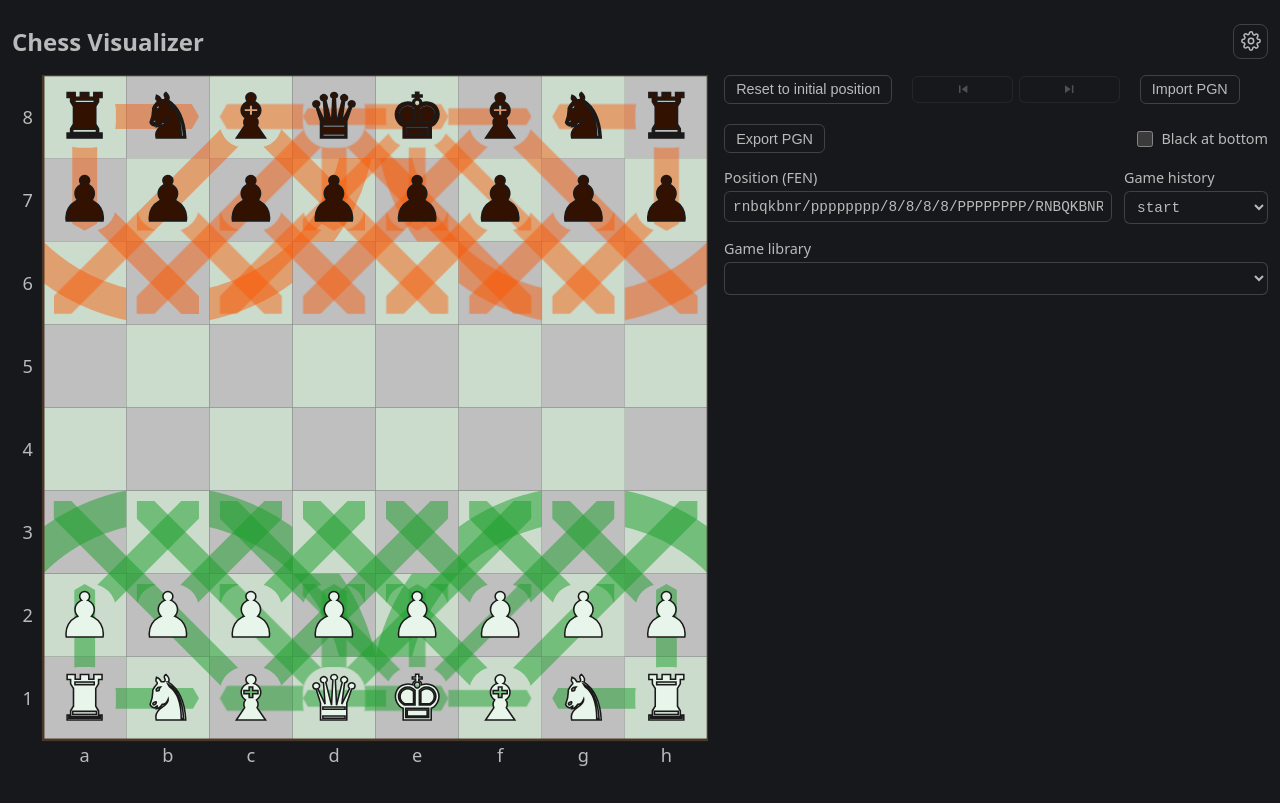
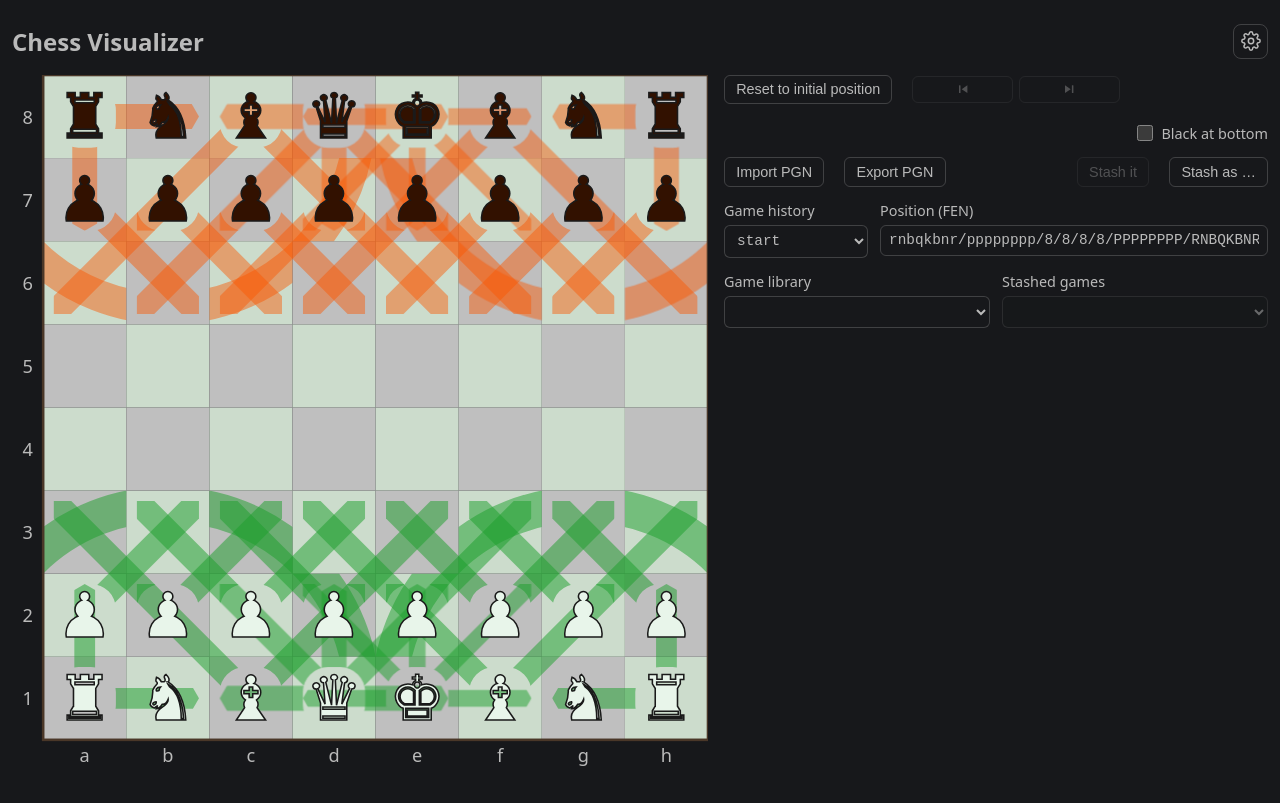
Before and after one commit to ivan-veselovsky/chess-visualizer, a React (Vite) app: page / in a window 1280 px wide. Built offline with nearby package versions, Linux system fonts and the light colour scheme.

Commit message:
game stashing added.

```diff
--- a/src/app/App.tsx
+++ b/src/app/App.tsx
@@ -16,6 +16,11 @@ import {
 import { applyMove } from "../chess/moves";
 import { parsePgn, toPgn } from "../chess/pgn";
 import type { LibraryGame } from "../chess/gameLibrary";
+import {
+  stashGame,
+  stashedGame,
+  type GameStash,
+} from "../chess/stash";
 import { parseFen } from "../chess/position";
 import Board from "../visualization/Board";
 import GameLibrary from "./GameLibrary";
@@ -25,6 +30,8 @@ import StepIcon from "./StepIcon";
 import OptionsPanel from "./OptionsPanel";
 import PgnDialog from "./PgnDialog";
 import PgnExportDialog from "./PgnExportDialog";
+import StashDialog from "./StashDialog";
+import StashedGames from "./StashedGames";
 import ToggleField from "./ToggleField";
 import type { Options } from "./options";
 import { DEFAULT_OPTIONS } from "./presets";
@@ -42,6 +49,14 @@ export default function App() {
   const [libraryGame, setLibraryGame] = useState<string | null>(null);
   const [libraryGameError, setLibraryGameError] = useState<string | null>(null);
   const [pgnExportOpen, setPgnExportOpen] = useState(false);
+  /*
+    Games put aside for the session, and the name the one on the board goes by.
+    The name is what "Stash it" writes back over; until the game has been given
+    one there is nothing to write to, which is what disables that button.
+  */
+  const [stash, setStash] = useState<GameStash>([]);
+  const [stashName, setStashName] = useState<string | null>(null);
+  const [stashDialogOpen, setStashDialogOpen] = useState(false);
 
   /**
    * Replaces the history with a whole game, positioned at its start so it can
@@ -57,6 +72,7 @@ export default function App() {
     setHistory(loaded);
     setFen(currentPosition(loaded));
     setLibraryGame(null);
+    setStashName(null);
     return null;
   }
 
@@ -70,6 +86,28 @@ export default function App() {
     if (error === null) {
       setLibraryGame(game.id);
     }
+  }
+
+  /** Puts the game aside under the name it already goes by. */
+  function stashHere(name: string) {
+    setStash(stashGame(stash, name, history));
+    setStashName(name);
+  }
+
+  /**
+   * A game taken back out of the stash, restored as it was left — the same
+   * line, at the same position in it — and still going by the same name.
+   */
+  function loadStashedGame(name: string) {
+    const game = stashedGame(stash, name);
+    if (game === undefined) {
+      return;
+    }
+    setHistory(game.history);
+    setFen(currentPosition(game.history));
+    setStashName(name);
+    setLibraryGame(null);
+    setLibraryGameError(null);
   }
 
   /**
@@ -91,6 +129,7 @@ export default function App() {
     setHistory(startHistory(next));
     setLibraryGame(null);
     setLibraryGameError(null);
+    setStashName(null);
   }
 
   /**
@@ -219,6 +258,21 @@ export default function App() {
             >
               <StepIcon direction="next" />
             </button>
+            <ToggleField
+              id="flip-board"
+              label="Black at bottom"
+              checked={options.orientation === "black"}
+              onChange={(flipped) =>
+                setOptions({
+                  ...options,
+                  orientation: flipped ? "black" : "white",
+                })
+              }
+            />
+          </div>
+
+          {/* Second row: what a whole game can be done with. */}
+          <div className="board-controls">
             <button
               type="button"
               className="reset-button"
@@ -235,17 +289,34 @@ export default function App() {
             >
               Export PGN
             </button>
-            <ToggleField
-              id="flip-board"
-              label="Black at bottom"
-              checked={options.orientation === "black"}
-              onChange={(flipped) =>
-                setOptions({
-                  ...options,
-                  orientation: flipped ? "black" : "white",
-                })
+            {/* Put aside at the right, away from the two that move PGN about. */}
+            <div className="stash-actions">
+              <button
+                type="button"
+                className="reset-button"
+                disabled={stashName === null}
+                title={
+                  stashName === null
+                    ? "Stash as \u2026 first, to give the game a name"
+                    : `Put this game back under \u201c${stashName}\u201d`
                 }
-            />
+                onClick={() => {
+                  if (stashName !== null) {
+                    stashHere(stashName);
+                  }
+                }}
+              >
+                Stash it
+              </button>
+              <button
+                type="button"
+                className="reset-button"
+                title="Put this game aside under a name"
+                onClick={() => setStashDialogOpen(true)}
+              >
+                Stash as {"\u2026"}
+              </button>
+            </div>
           </div>
 
           <FenField
@@ -261,11 +332,18 @@ export default function App() {
             }}
           />
 
+          <div className="library-row">
             <GameLibrary
               value={libraryGame}
               error={libraryGameError}
               onSelect={loadLibraryGame}
             />
+            <StashedGames
+              stash={stash}
+              value={stashName}
+              onSelect={loadStashedGame}
+            />
+          </div>
 
           {optionsOpen && (
             <OptionsPanel
@@ -283,10 +361,18 @@ export default function App() {
         onClose={() => setPgnOpen(false)}
       />
 
+      <StashDialog
+        open={stashDialogOpen}
+        taken={stash.map((game) => game.name)}
+        initialName={stashName}
+        onSubmit={stashHere}
+        onClose={() => setStashDialogOpen(false)}
+      />
+
       <PgnExportDialog
         open={pgnExportOpen}
         // Only written when it is about to be shown.
-        pgn={pgnExportOpen ? toPgn(history) : null}
+        pgn={pgnExportOpen ? toPgn(history, stashName) : null}
         onClose={() => setPgnExportOpen(false)}
       />
     </main>
--- a/src/app/FenField.tsx
+++ b/src/app/FenField.tsx
@@ -13,8 +13,8 @@ interface FenFieldProps {
 }
 
 /**
- * The position, as an editable FEN, beside the list of positions reached so
- * far. The board follows every keystroke that parses; one that does not is
+ * The list of positions reached so far, beside the current one as an editable
+ * FEN. The board follows every keystroke that parses; one that does not is
  * reported here and leaves the board alone.
  */
 export default function FenField({
@@ -29,24 +29,6 @@ export default function FenField({
     <div className="fen-field">
       {/* Two labelled columns, each control starting under its own label. */}
       <div className="fen-field-inputs">
-        <div className="fen-column">
-          <label htmlFor="fen">Position (FEN)</label>
-          <input
-            id="fen"
-            type="text"
-            className={
-              error === null ? "fen-input" : "fen-input fen-input-invalid"
-            }
-            value={value}
-            spellCheck={false}
-            autoComplete="off"
-            autoCapitalize="off"
-            aria-invalid={error !== null}
-            aria-describedby={error === null ? undefined : "fen-error"}
-            onChange={(event) => onChange(event.target.value)}
-          />
-        </div>
-
         <div className="history-column">
           <label htmlFor="game-history">Game history</label>
           {/*
@@ -71,6 +53,24 @@ export default function FenField({
             ))}
           </select>
         </div>
+
+        <div className="fen-column">
+          <label htmlFor="fen">Position (FEN)</label>
+          <input
+            id="fen"
+            type="text"
+            className={
+              error === null ? "fen-input" : "fen-input fen-input-invalid"
+            }
+            value={value}
+            spellCheck={false}
+            autoComplete="off"
+            autoCapitalize="off"
+            aria-invalid={error !== null}
+            aria-describedby={error === null ? undefined : "fen-error"}
+            onChange={(event) => onChange(event.target.value)}
+          />
+        </div>
       </div>
 
       {error !== null && (
--- a/src/app/GameLibrary.tsx
+++ b/src/app/GameLibrary.tsx
@@ -25,7 +25,7 @@ export default function GameLibrary({
       <label htmlFor="library-game">Game library</label>
       <select
         id="library-game"
-        className="game-library-select"
+        className="game-select"
         value={value ?? ""}
         onChange={(event) => {
           const game = GAME_LIBRARY.find(
--- /dev/null
+++ b/src/app/StashDialog.tsx
@@ -0,0 +1,108 @@
+import { useEffect, useRef, useState } from "react";
+
+interface StashDialogProps {
+  open: boolean;
+  /** Names already in the stash, so a clash is caught before it overwrites. */
+  taken: string[];
+  /** What the game already goes by, offered as the starting point. */
+  initialName?: string | null;
+  onSubmit: (name: string) => void;
+  onClose: () => void;
+}
+
+/**
+ * Asks what to call the game being put aside.
+ *
+ * A name already in the stash is not refused — replacing is the point of
+ * stashing again — but it is not silent either: the first press turns into a
+ * question, and the second answers it. Editing the name takes the question
+ * back, so a name typed after the warning is checked on its own terms.
+ */
+export default function StashDialog({
+  open,
+  taken,
+  initialName = null,
+  onSubmit,
+  onClose,
+}: StashDialogProps) {
+  const dialog = useRef<HTMLDialogElement>(null);
+  const [name, setName] = useState("");
+  const [error, setError] = useState<string | null>(null);
+  const [replacing, setReplacing] = useState(false);
+
+  useEffect(() => {
+    const element = dialog.current;
+    if (element === null) {
+      return;
+    }
+    if (open && !element.open) {
+      setName(initialName ?? "");
+      setError(null);
+      setReplacing(false);
+      element.showModal();
+    } else if (!open && element.open) {
+      element.close();
+    }
+  }, [open, initialName]);
+
+  const trimmed = name.trim();
+
+  function stash() {
+    if (trimmed === "") {
+      setError("Give the game a name.");
+      return;
+    }
+    if (!replacing && taken.includes(trimmed)) {
+      setReplacing(true);
+      return;
+    }
+    onSubmit(trimmed);
+    onClose();
+  }
+
+  return (
+    // onClose also fires for Escape and the backdrop, keeping the flag in step.
+    <dialog ref={dialog} className="pgn-dialog stash-dialog" onClose={onClose}>
+      <label htmlFor="stash-name">Stash the game as</label>
+      <input
+        id="stash-name"
+        type="text"
+        className="fen-input"
+        value={name}
+        spellCheck={false}
+        autoComplete="off"
+        autoFocus
+        placeholder="A name to find it by"
+        onChange={(event) => {
+          setName(event.target.value);
+          setError(null);
+          setReplacing(false);
+        }}
+        onKeyDown={(event) => {
+          if (event.key === "Enter") {
+            event.preventDefault();
+            stash();
+          }
+        }}
+      />
+      {error !== null && (
+        <p className="pgn-error" role="alert">
+          {error}
+        </p>
+      )}
+      {replacing && (
+        <p className="pgn-error" role="alert">
+          “{trimmed}” is already stashed. Replace it?
+        </p>
+      )}
+      <div className="pgn-dialog-actions">
+        <button type="button" className="reset-button" onClick={onClose}>
+          Cancel
+        </button>
+        <button type="button" className="reset-button" onClick={stash}>
+          {replacing ? "Replace" : "Stash"}
+        </button>
+      </div>
+    </dialog>
+  );
+}
--- /dev/null
+++ b/src/app/StashedGames.tsx
@@ -0,0 +1,48 @@
+import type { GameStash } from "../chess/stash";
+
+interface StashedGamesProps {
+  stash: GameStash;
+  /** Which stashed game the board is on, or null when it is on anything else. */
+  value: string | null;
+  onSelect: (name: string) => void;
+}
+
+/**
+ * Brings a game back from the stash, exactly as it was put there.
+ *
+ * The list names the game being looked at for as long as the board stays with
+ * it, which is also what makes "Stash it" able to write back over it.
+ */
+export default function StashedGames({
+  stash,
+  value,
+  onSelect,
+}: StashedGamesProps) {
+  const empty = stash.length === 0;
+
+  return (
+    <div className="stashed-games">
+      <label htmlFor="stashed-game">Stashed games</label>
+      <select
+        id="stashed-game"
+        className="game-select"
+        value={value ?? ""}
+        disabled={empty}
+        title={empty ? "Nothing stashed yet" : undefined}
+        onChange={(event) => {
+          if (event.target.value !== "") {
+            onSelect(event.target.value);
+          }
+        }}
+      >
+        {/* Selected whenever the board is on something not from the stash. */}
+        <option value=""></option>
+        {stash.map((game) => (
+          <option key={game.name} value={game.name}>
+            {game.name}
+          </option>
+        ))}
+      </select>
+    </div>
+  );
+}
--- a/src/chess/pgn.ts
+++ b/src/chess/pgn.ts
@@ -55,8 +55,14 @@ export function parsePgn(text: string): PgnImport {
  *
  * The entire line is written, not merely as far as the pointer: stepping back
  * to look at an earlier position does not unplay what followed.
+ *
+ * `event` names the game in the tag chess.js would otherwise fill with "?".
+ * Where a game is being kept under a name, that name is what it is called.
  */
-export function toPgn(history: PositionHistory): string | null {
+export function toPgn(
+  history: PositionHistory,
+  event: string | null = null
+): string | null {
   const line = [...history.entries].reverse();
   let game: Chess;
   try {
@@ -76,5 +82,9 @@ export function toPgn(history: PositionHistory): string | null {
     }
   }
 
+  if (event !== null && event !== "") {
+    game.setHeader("Event", event);
+  }
+
   return game.pgn({ maxWidth: 72, newline: "\n" });
 }
--- /dev/null
+++ b/src/chess/stash.ts
@@ -0,0 +1,47 @@
+import type { PositionHistory } from "./history";
+
+/**
+ * A game put aside under a name.
+ *
+ * The history is kept whole rather than as its PGN: a stash is somewhere to
+ * come back to, and coming back should return the line exactly as it stood,
+ * pointer included — which a trip through notation does not preserve.
+ */
+export interface StashedGame {
+  name: string;
+  history: PositionHistory;
+}
+
+/** Everything put aside so far, in the order each name was first used. */
+export type GameStash = StashedGame[];
+
+/** Whether a name is taken, which is what makes stashing under it a replacement. */
+export function isStashed(stash: GameStash, name: string): boolean {
+  return stash.some((game) => game.name === name);
+}
+
+export function stashedGame(
+  stash: GameStash,
+  name: string
+): StashedGame | undefined {
+  return stash.find((game) => game.name === name);
+}
+
+/**
+ * Puts a game aside under a name, replacing whatever was there.
+ *
+ * A replacement keeps its place in the list rather than moving to the end: the
+ * order is where things were left, and re-stashing the game being worked on is
+ * no reason to shuffle it past the others.
+ */
+export function stashGame(
+  stash: GameStash,
+  name: string,
+  history: PositionHistory
+): GameStash {
+  const game: StashedGame = { name, history };
+  const at = stash.findIndex((stashed) => stashed.name === name);
+  return at < 0
+    ? [...stash, game]
+    : stash.map((stashed, index) => (index === at ? game : stashed));
+}
--- a/src/styles.css
+++ b/src/styles.css
@@ -200,6 +200,17 @@ body {
   white-space: nowrap;
 }
 
+/*
+  Grouped and pushed right, the way the toggles are on the row above: the two
+  that move a game in and out of PGN stay at the left, and putting one aside
+  reads as a separate act rather than a third thing to do with a file.
+*/
+.stash-actions {
+  display: flex;
+  gap: 1.25rem;
+  margin-left: auto;
+}
+
 /* Wide targets rather than icon-sized ones; the arrow stays centred in them. */
 .step-button {
   display: inline-flex;
@@ -208,11 +219,6 @@ body {
   width: 7em;
   padding: 0.35rem 0.55rem;
   font-size: 1rem;
-}
-
-.step-button:disabled {
-  opacity: 0.35;
-  cursor: default;
 }
 
 /* The two arrows belong together; the row's gap would read as separating them. */
@@ -224,11 +230,25 @@ body {
   margin-bottom: 0;
 }
 
-.game-library {
+/* The two lists side by side, each taking half of what the column offers. */
+.library-row {
+  display: flex;
+  align-items: flex-start;
+  gap: 0.75rem;
+}
+
+.library-row > * {
+  flex: 1 1 0;
+  min-width: 0;
+}
+
+.game-library,
+.stashed-games {
   width: 100%;
 }
 
-.game-library > label {
+.game-library > label,
+.stashed-games > label {
   display: block;
   margin-bottom: 0.3rem;
   font-size: 0.9rem;
@@ -241,7 +261,7 @@ body {
   options are set as well: they are drawn by the platform, not inherited from
   the control.
 */
-.game-library-select {
+.game-select {
   width: 100%;
   padding: 0.4rem 0.5rem;
   font-size: 0.9rem;
@@ -251,9 +271,14 @@ body {
   border-radius: 6px;
 }
 
-.game-library-select option {
+.game-select option {
   color: var(--app-fg);
   background: var(--app-bg);
+}
+
+.game-select:disabled {
+  opacity: 0.5;
+  cursor: not-allowed;
 }
 
 /* Fills the side column, so its width no longer follows the board's height. */
@@ -336,6 +361,10 @@ body {
   background: var(--app-bg);
   border: 1px solid var(--panel-border);
   border-radius: 10px;
+}
+
+.stash-dialog {
+  width: min(24rem, 90vw);
 }
 
 .pgn-dialog::backdrop {
@@ -877,6 +906,17 @@ input[type="color"]::-moz-color-swatch {
   cursor: pointer;
 }
 
-.reset-button:hover {
+/*
+  A disabled button has to look it. Nothing above says so on its own: the
+  colour is inherited and the background is none, so the platform's own greying
+  never lands, and `cursor: pointer` with a hover highlight would go on
+  offering a press that does nothing.
+*/
+.reset-button:disabled {
+  opacity: 0.35;
+  cursor: default;
+}
+
+.reset-button:not(:disabled):hover {
   background: var(--panel-bg);
 }
```
Lines whose indentation alone changed are shown as unchanged.
